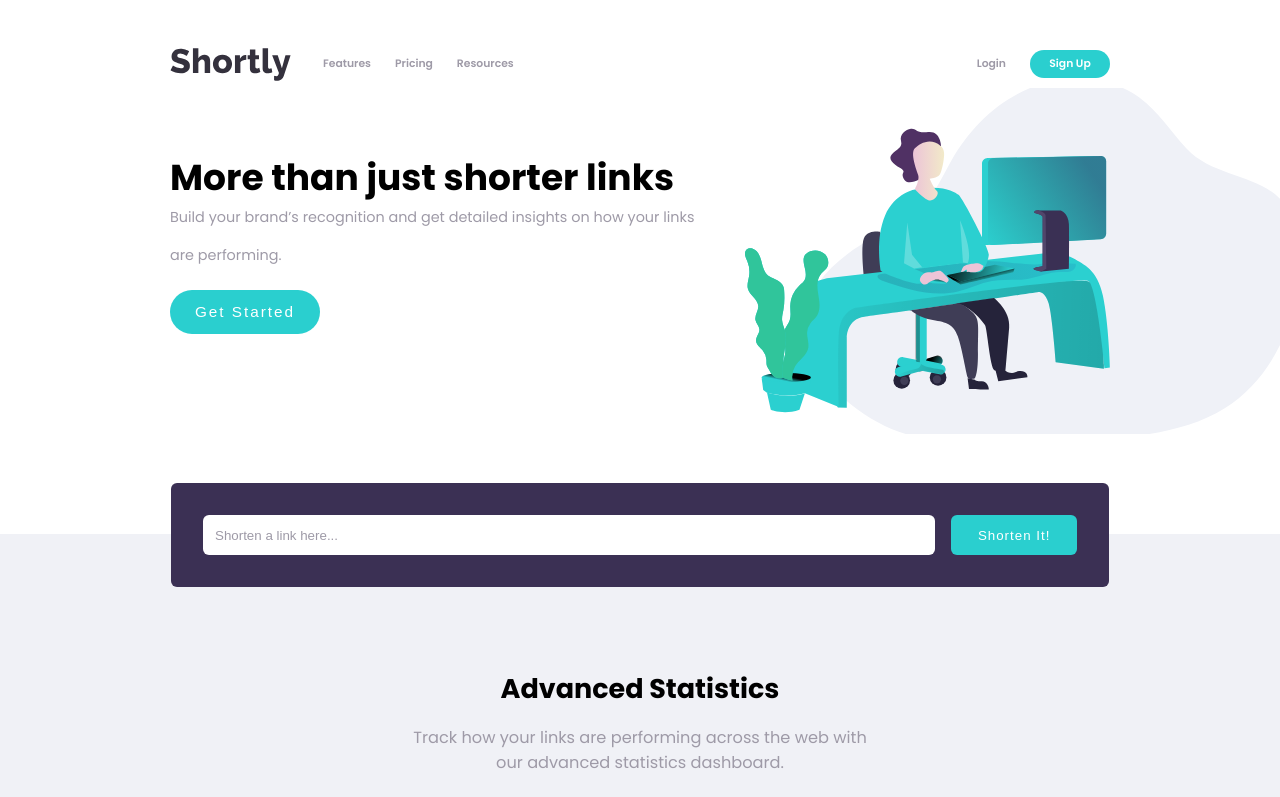
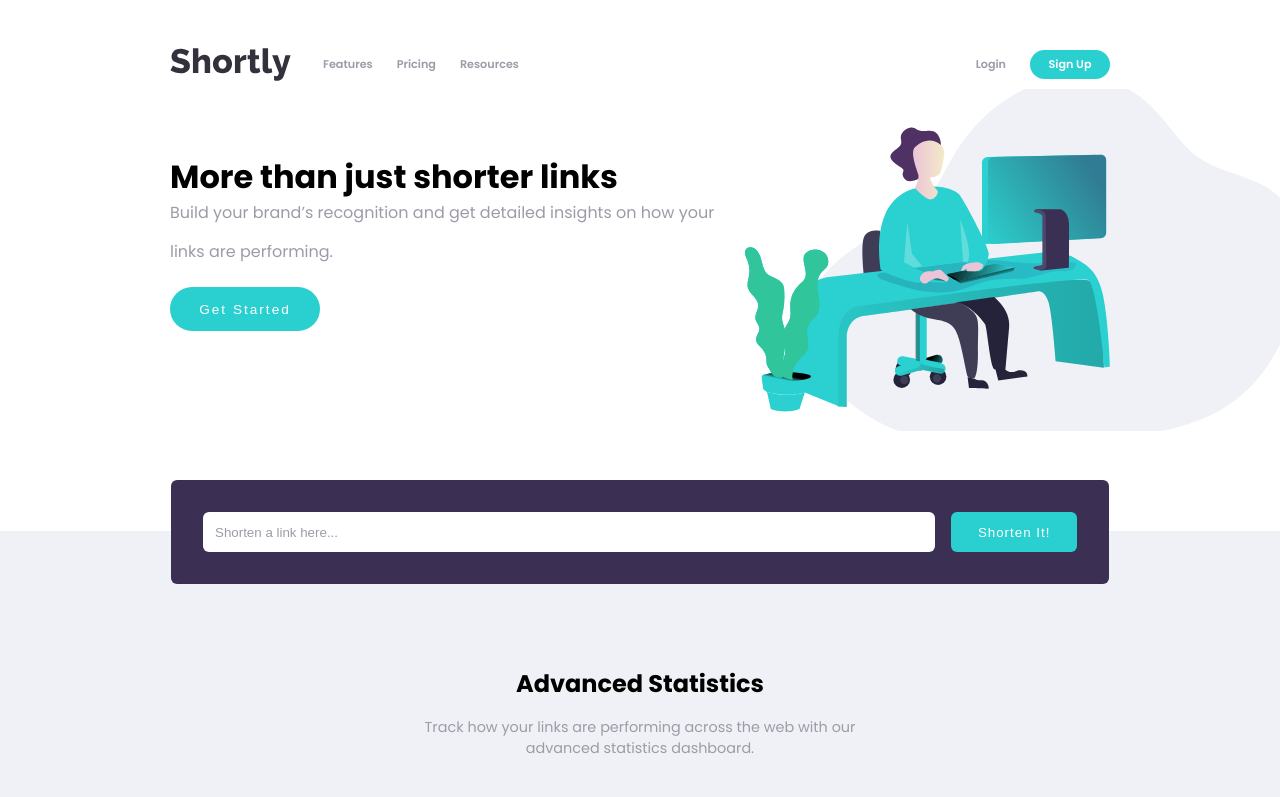
Before and after one commit to bmhan319/URL-Shortening, a React (Create React App) app: page / in a window 1280 px wide. Shown: the top 797 px of the page. Built offline with nearby package versions, Linux system fonts and the light colour scheme.

Commit message:
fixed responsiveness for text on intro section and header

```diff
--- a/src/css/header.css
+++ b/src/css/header.css
@@ -67,7 +67,7 @@
     display: flex;
     align-items: center;
     width: 50%;
-    font-size: .6em;
+    font-size: .7em;
     font-weight: 600;
     list-style: none;
     color: var(--GrayViolet);
--- a/src/css/intro-section.css
+++ b/src/css/intro-section.css
@@ -87,7 +87,7 @@
 
   .intro-text {
     padding: 0;
-    font-size: .8em;
+    font-size: 1em;
     letter-spacing: 0;
   }
 
--- a/src/index.css
+++ b/src/index.css
@@ -29,7 +29,8 @@
 }
 
 body {
-  font: var(--FontSize) var(--Family);
+  font: var(--FontSize);
+  font-family: var(--Family);
 }
 
 .App  {
```
